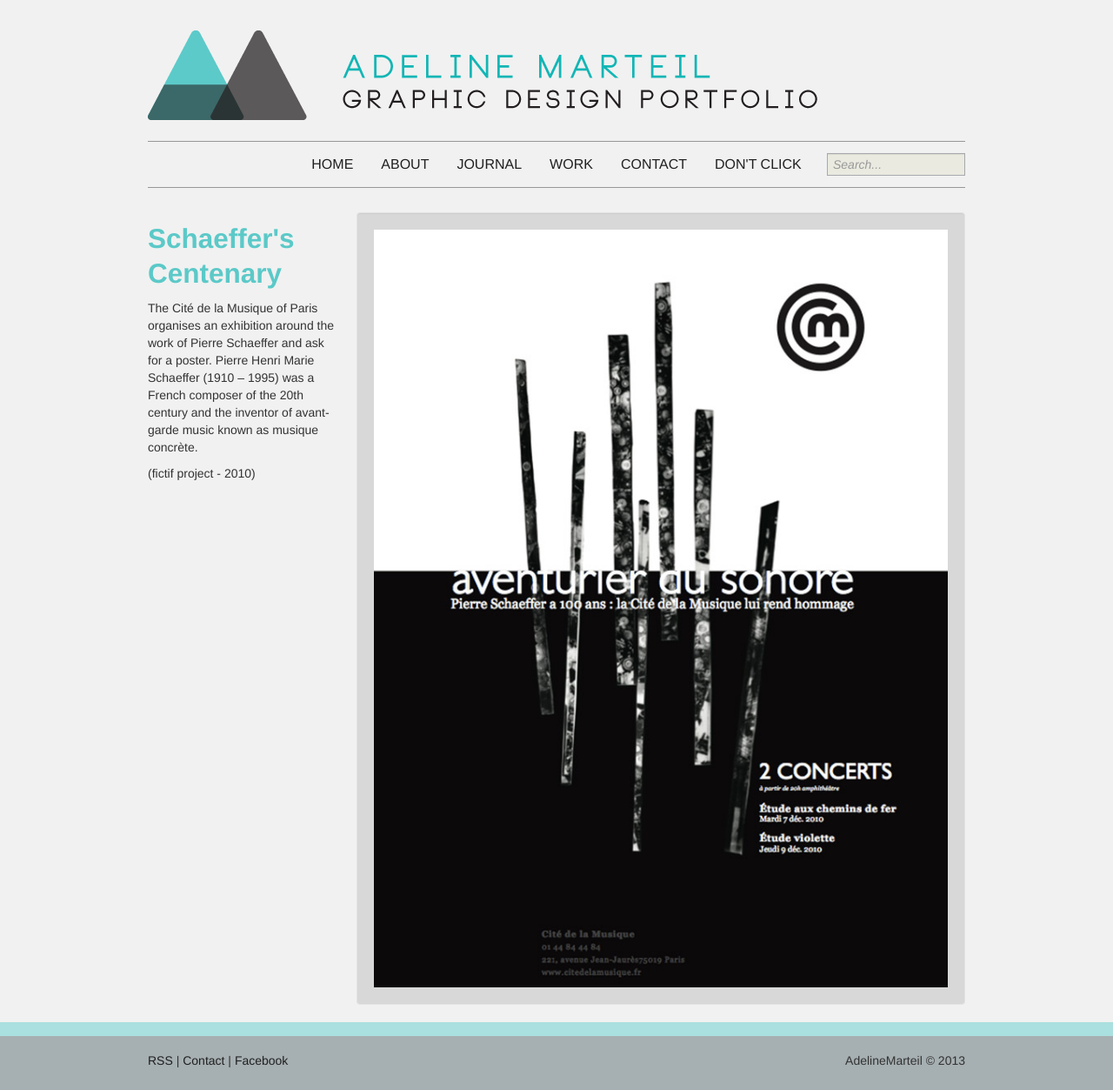
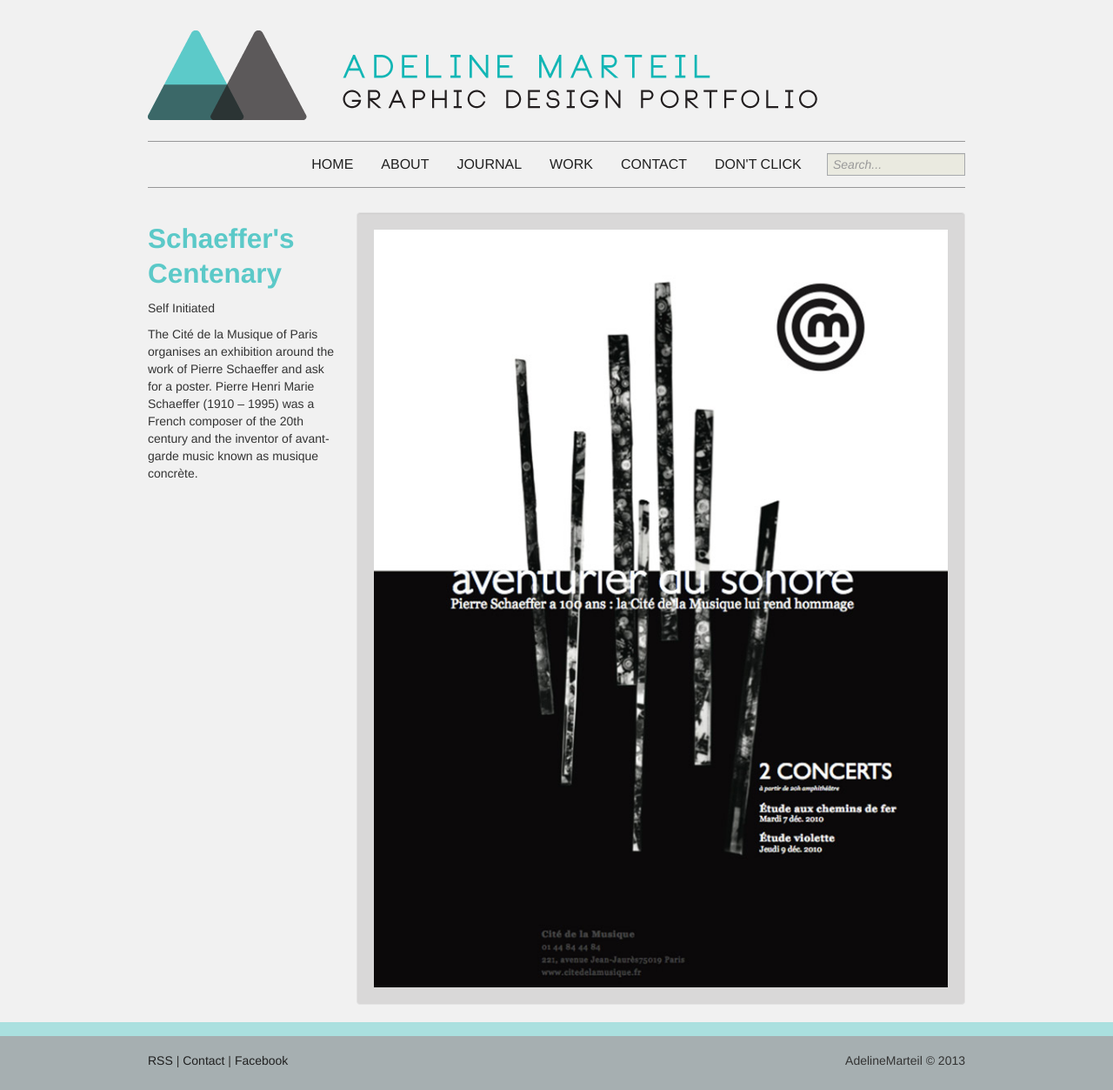
Before and after one commit to Kissy/adeline-marteil, a Jekyll site: the page built from _posts/print/2012-09-21-schaeffer.markdown, in a window 1280 px wide. Shown: the whole page at 87% size. Built offline with Jekyll 4.4.1, drawn with Linux system fonts in a browser that asks for light colours; Markdown is read by kramdown in place of the engine named in the settings.

Commit message:
Update 2012-09-21-schaeffer.markdown

```diff
--- a/_posts/print/2012-09-21-schaeffer.markdown
+++ b/_posts/print/2012-09-21-schaeffer.markdown
@@ -5,7 +5,7 @@
 thumbnail: thumbnail.jpg
 images: [poster01.jpg]
 ---
+Self Initiated
+
 The Cité de la Musique of Paris organises an exhibition around the work of Pierre Schaeffer and ask for a poster.
 Pierre Henri Marie Schaeffer (1910 – 1995) was a French composer of the 20th century and the inventor of avant-garde music known as musique concrète.
-
-(fictif project - 2010)
```
